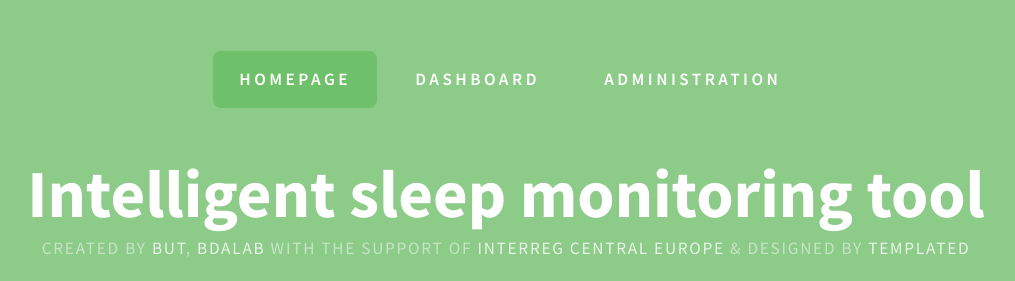
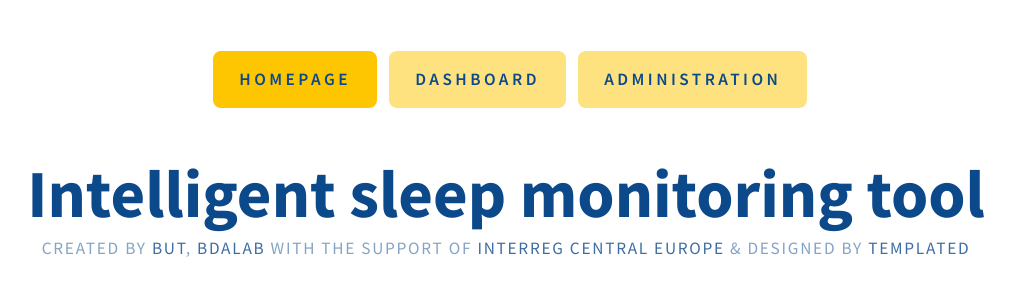
Before and after one commit to BDALab/sleep-analysis-system, a Django app: page / in a window 1280 px wide. Shown: the top 281 px of the page, without its empty margins (134-1149 px from the left). Run offline with Django 3.2, Linux system fonts and the light colour scheme; parts of the project's set-up code (start-up, migrations or seed data) failed here and were passed over.

Commit message:
Restyle header

```diff
--- a/dashboard/static/dashboard/default.css
+++ b/dashboard/static/dashboard/default.css
@@ -201,7 +201,7 @@ ul.style1 {
 #header-wrapper {
     overflow: hidden;
     padding: 4% 2%;
-    background: #8DCB89;
+    background: #FFFFFF;
 }
 
 #header {
@@ -222,18 +222,18 @@ ul.style1 {
 
 #logo a {
     text-decoration: none;
-    color: #FFF;
+    color: #0c498b;
 }
 
 #logo span {
     letter-spacing: 0.10em;
     text-transform: uppercase;
     font-size: 0.90em;
-    color: rgba(255, 255, 255, 0.5);
+    color: rgba(12, 73, 139, 0.5);
 }
 
 #logo span a {
-    color: rgba(255, 255, 255, 0.8);
+    color: rgba(12, 73, 139, 0.8);
 }
 
 
@@ -262,16 +262,18 @@ ul.style1 {
     font-weight: 600;
     text-transform: uppercase;
     outline: 0;
-    color: #FFF;
+    color: #0c498b;
+    background: rgba(253, 198, 1, 0.5);
+    border-radius: 8px;
 }
 
 #menu li:hover a, #menu li.active a, #menu li.active span {
 }
 
 #menu .current_page_item a {
-    background: #6FC06A;
+    background: #fdc601;
     border-radius: 8px;
-    color: #FFF;
+    color: #0c498b;
 }
 
 
```
